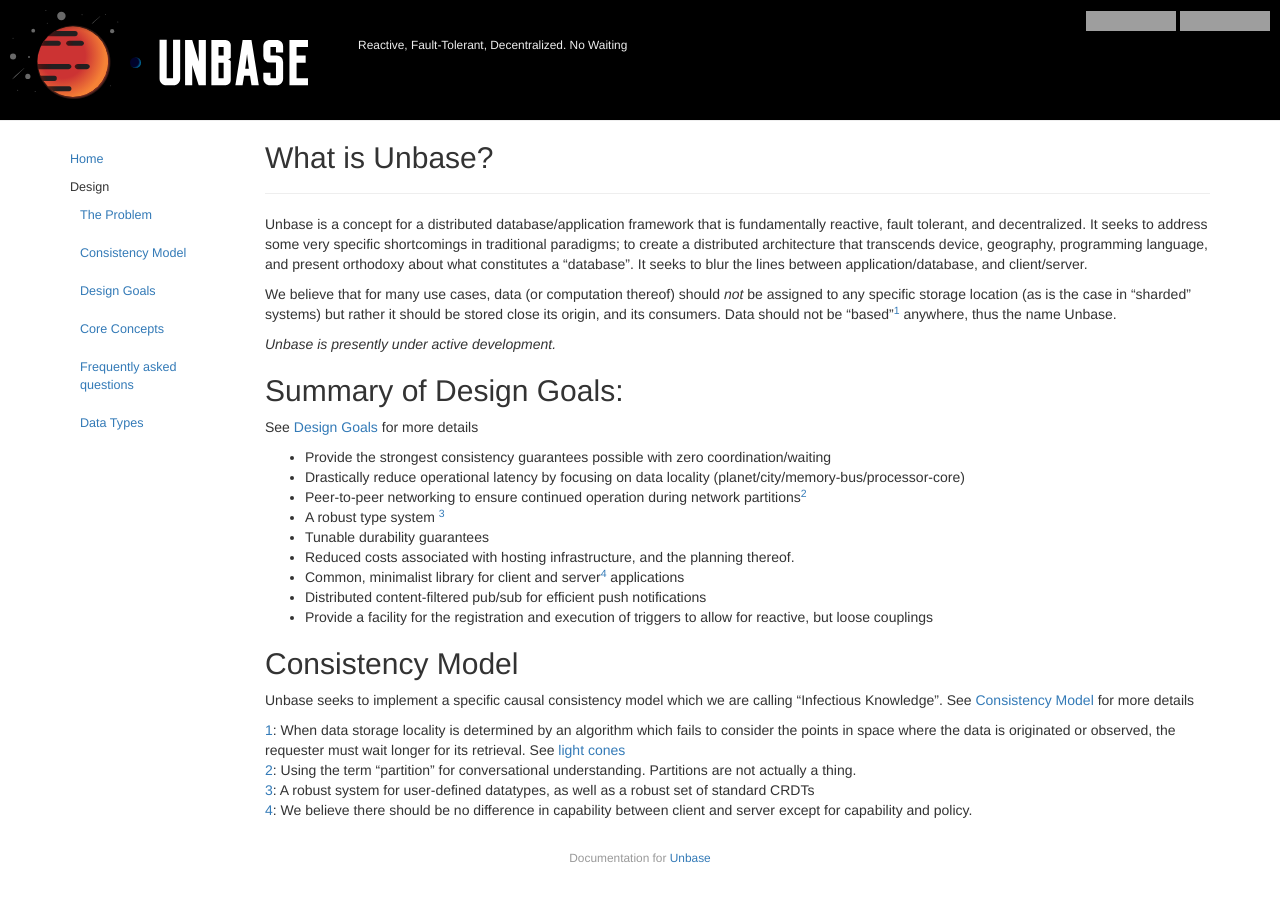
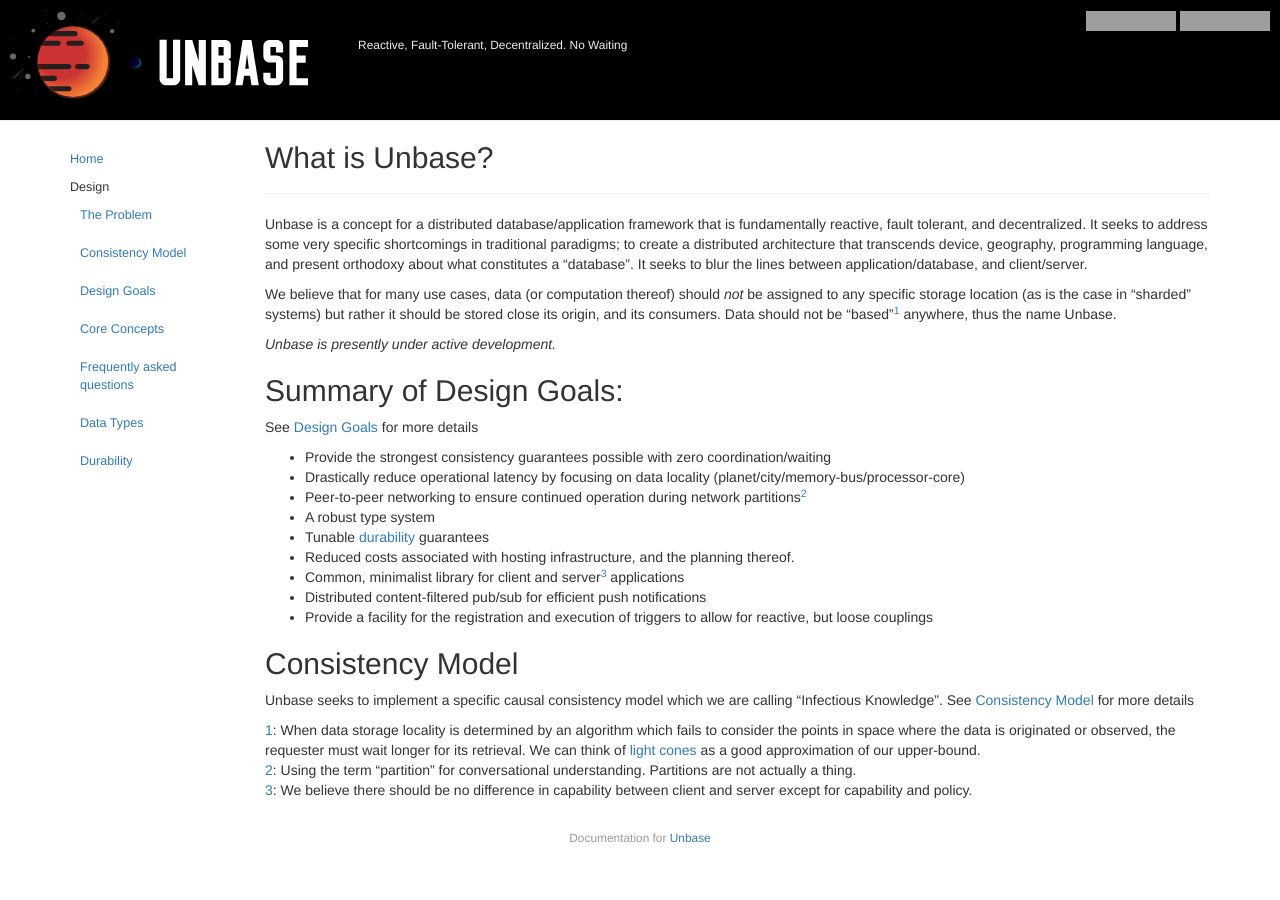
Before and after one commit to mindbeam/unbase, a Jekyll site: the page built from docs/index.md, in a window 1280 px wide. Built offline with Jekyll 4.4.1, drawn with Linux system fonts in a browser that asks for light colours; grey boxes are pictures that could not be loaded.

Commit message:
added durability document. Tweaked index/Readme

```diff
--- a/docs/index.md
+++ b/docs/index.md
@@ -15,10 +15,10 @@ See [Design Goals](design/goals) for more details
 * Provide the strongest consistency guarantees possible with zero coordination/waiting
 * Drastically reduce operational latency by focusing on data locality (planet/city/memory-bus/processor-core)
 * Peer-to-peer networking to ensure continued operation during network partitions<sup>[2](#footnote2)</sup>
-* A robust type system <sup>[3](#footnote3)</sup>
-* Tunable durability guarantees
+* A robust type system
+* Tunable [durability](design/durability) guarantees
 * Reduced costs associated with hosting infrastructure, and the planning thereof.
-* Common, minimalist library for client and server<sup>[4](#footnote4)</sup> applications
+* Common, minimalist library for client and server<sup>[3](#footnote3)</sup> applications
 * Distributed content-filtered pub/sub for efficient push notifications
 * Provide a facility for the registration and execution of triggers to allow for reactive, but loose couplings
 
@@ -27,7 +27,6 @@ See [Design Goals](design/goals) for more details
 Unbase seeks to implement a specific causal consistency model which we are calling "Infectious Knowledge".
 See [Consistency Model](design/consistency-model) for more details
 
-<a name="footnote1">1</a>: When data storage locality is determined by an algorithm which fails to consider the points in space where the data is originated or observed, the requester must wait longer for its retrieval. See [light cones](https://en.wikipedia.org/wiki/Light_cone)<br>
+<a name="footnote1">1</a>: When data storage locality is determined by an algorithm which fails to consider the points in space where the data is originated or observed, the requester must wait longer for its retrieval. We can think of [light cones](https://en.wikipedia.org/wiki/Light_cone){:target="define"} as a good approximation of our upper-bound.<br>
 <a name="footnote2">2</a>: Using the term "partition" for conversational understanding. Partitions are not actually a thing.<br>
-<a name="footnote3">3</a>: A robust system for user-defined datatypes, as well as a robust set of standard CRDTs<br>
-<a name="footnote4">4</a>: We believe there should be no difference in capability between client and server except for capability and policy.
+<a name="footnote3">3</a>: We believe there should be no difference in capability between client and server except for capability and policy.
```
Also changed, not shown: docs/design/durability.md (added, +50 -0 lines), README.md.
